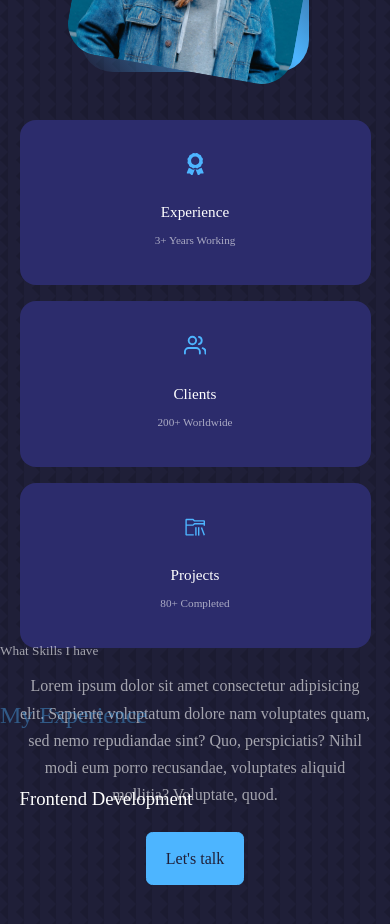
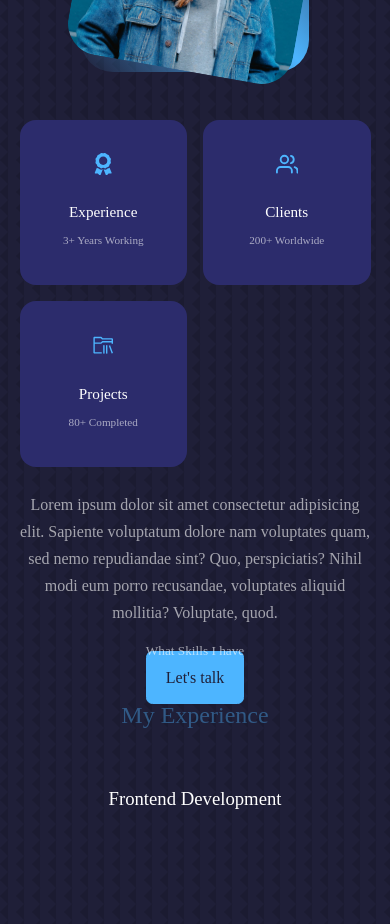
Before and after one commit to n-jabes/Responsive-React-Portifolio, a React (Create React App) app: page / in a window 390 px wide. Shown: the part 1240-2164 px from the top of the page. Built offline with nearby package versions, Linux system fonts and the light colour scheme.

Commit message:
finished the about component

```diff
--- a/src/components/about/About.css
+++ b/src/components/about/About.css
@@ -92,7 +92,7 @@
         margin: 0 auto 3rem;
     }
     .about__cards{
-        grid-template-columns: 1fr;
+        grid-template-columns: 1fr 1fr;
         gap: 1rem;
     }
     .about__content{
--- a/src/index.css
+++ b/src/index.css
@@ -56,6 +56,7 @@ h1{
 section{
     margin-top: 8rem;
     height: 100vh;
+    text-align: center;
 }
 
 section> h2{
```
